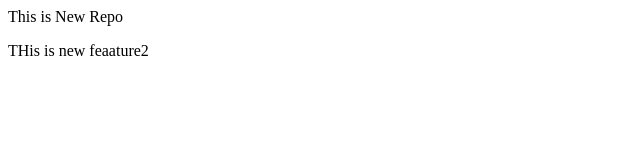
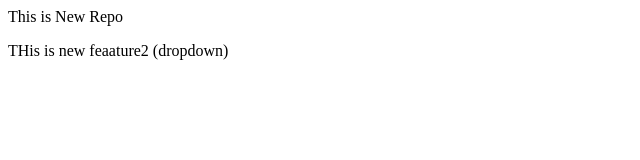
Before and after one commit to Codret/localrepo, a plain HTML site: page index.html in a window 1280 px wide. Shown: the full height of the page, 0-640 px from the left. Drawn offline with Linux system fonts and the light colour scheme.

Commit message:
add dropdown

```diff
--- a/index.html
+++ b/index.html
@@ -1,3 +1,3 @@
 <p>This is New Repo</p>
 
-<p>THis is new feaature2</p>
+<p>THis is new feaature2 (dropdown)</p>
```
